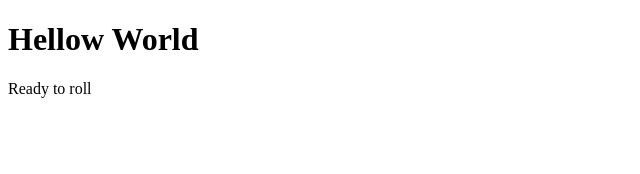
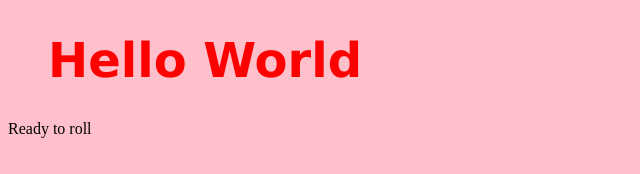
Before and after one commit to alexdelker/alexdelker.github.io, a plain HTML site: page index.html in a window 1280 px wide. Shown: the whole page, without its empty margins (0-640 px from the left). Drawn offline with Linux system fonts and the light colour scheme.

Commit message:
Style Changes
Warming up with basic CSS.

```diff
--- a/index.html
+++ b/index.html
@@ -1,7 +1,28 @@
 <!DOCTYPE html>
+
 <html>
+
+<head>
+
+<style>
+body {
+    background-color: pink;
+}
+
+h1 {
+    color: red;
+    margin-left: 40px;
+    font-size: 48px;
+    font-family:verdana;
+}
+</style>
+
+</head>
 <body>
-<h1>Hellow World</h1>
+
+<h1>Hello World</h1>
+
 <p>Ready to roll</p>
+
 </body>
 </html>
```
